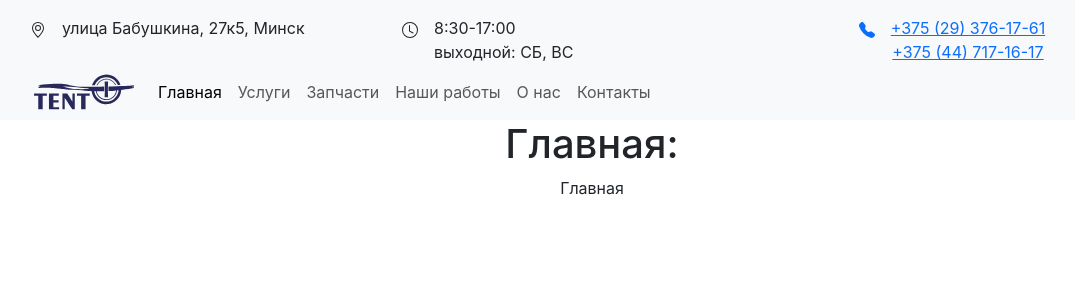
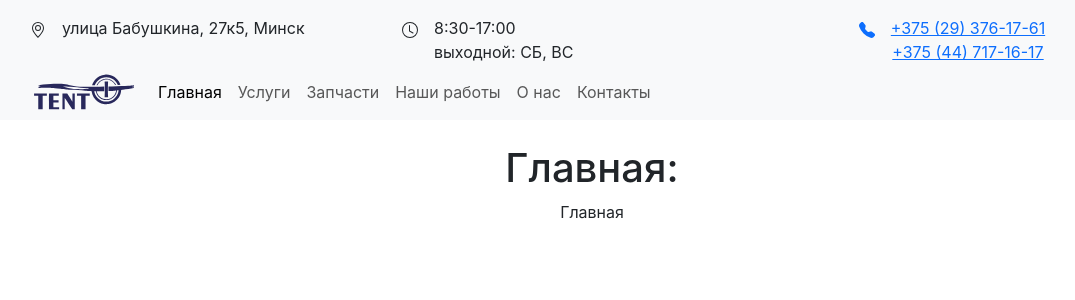
Before and after one commit to EugeneKopyl/tent, a React (Create React App) app: page / in a window 1280 px wide. Shown: the top 300 px of the page, without its empty margins (48-1123 px from the left). Built offline with nearby package versions, Linux system fonts and the light colour scheme.

Commit message:
feat: (TT-1) navigation

```diff
--- a/src/components/AboutPage/AboutPage.jsx
+++ b/src/components/AboutPage/AboutPage.jsx
@@ -1,4 +1,4 @@
-import './AboutPage.scss'
+import './AboutPage.scss';
 import React from 'react';
 
 export const AboutPage = () => {
--- a/src/components/App/App.jsx
+++ b/src/components/App/App.jsx
@@ -9,20 +9,18 @@ import {
   WorksPage,
   ServicesPage,
 } from '../../components';
-import { ErrorPage } from '../ErrorPage/ErrorPage';
 
 function App() {
   return (
     <div className="App">
       <NavBar></NavBar>
       <Routes>
-        <Route exact path="/" element={<HomePage />} />
+        <Route path="/" element={<HomePage />} />
         <Route path="/services" element={<ServicesPage />} />
         <Route path="/parts" element={<PartsPage />} />
         <Route path="/works" element={<WorksPage />} />
         <Route path="/about" element={<AboutPage />} />
         <Route path="/contacts" element={<ContactsPage />} />
-        <Route path="*" element={<ErrorPage />} />
       </Routes>
     </div>
   );
--- a/src/components/ErrorPage/ErrorPage.jsx
+++ /dev/null
@@ -1,15 +0,0 @@
-import React from 'react';
-import Nav from 'react-bootstrap/Nav';
-import { Link } from 'react-router-dom';
-
-export const ErrorPage = () => {
-  return (
-    <div>
-      <h1>Ошибка:</h1>
-      <p>Запрашиваемой страницы не найдено</p>
-      <Nav.Link as={Link} to="/">
-        --- Вернуться домой ---
-      </Nav.Link>
-    </div>
-  );
-};
--- a/src/components/HomePage/HomePage.jsx
+++ b/src/components/HomePage/HomePage.jsx
@@ -2,7 +2,7 @@ import React from 'react';
 
 export const HomePage = () => {
   return (
-    <div>
+    <div className="container pt-4">
       <h1>Главная:</h1>
       <p>Главная</p>
     </div>
--- a/src/components/WorksPage/WorksPage.jsx
+++ b/src/components/WorksPage/WorksPage.jsx
@@ -69,7 +69,7 @@ export const WorksPage = () => {
       <div className="row">
         {images.map((image, index) => (
           <div key={index} className="col-md-4 col-lg-3 my-3">
-            <div className='gallery-item-container'>
+            <div className="gallery-item-container">
               <img
                 src={image}
                 alt="img"
```
